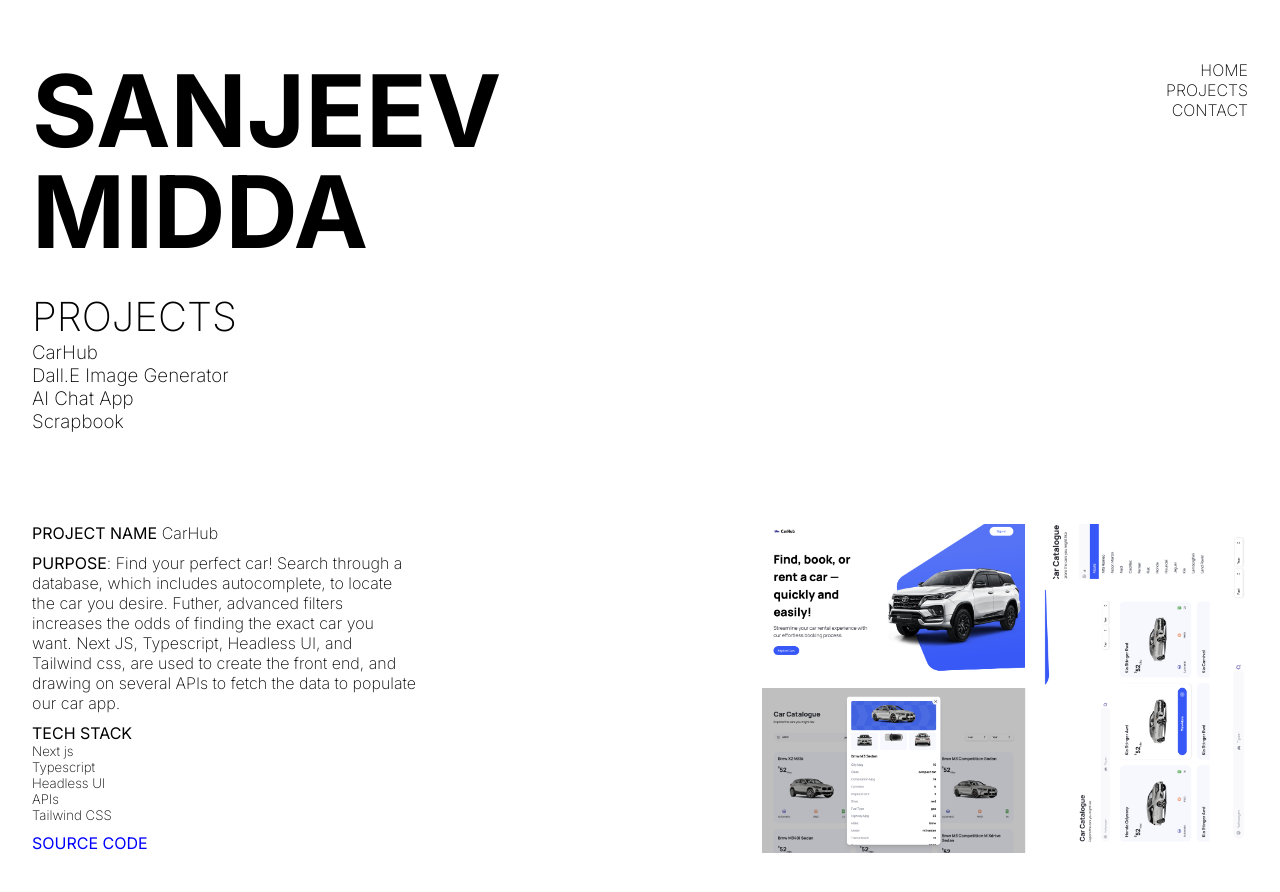
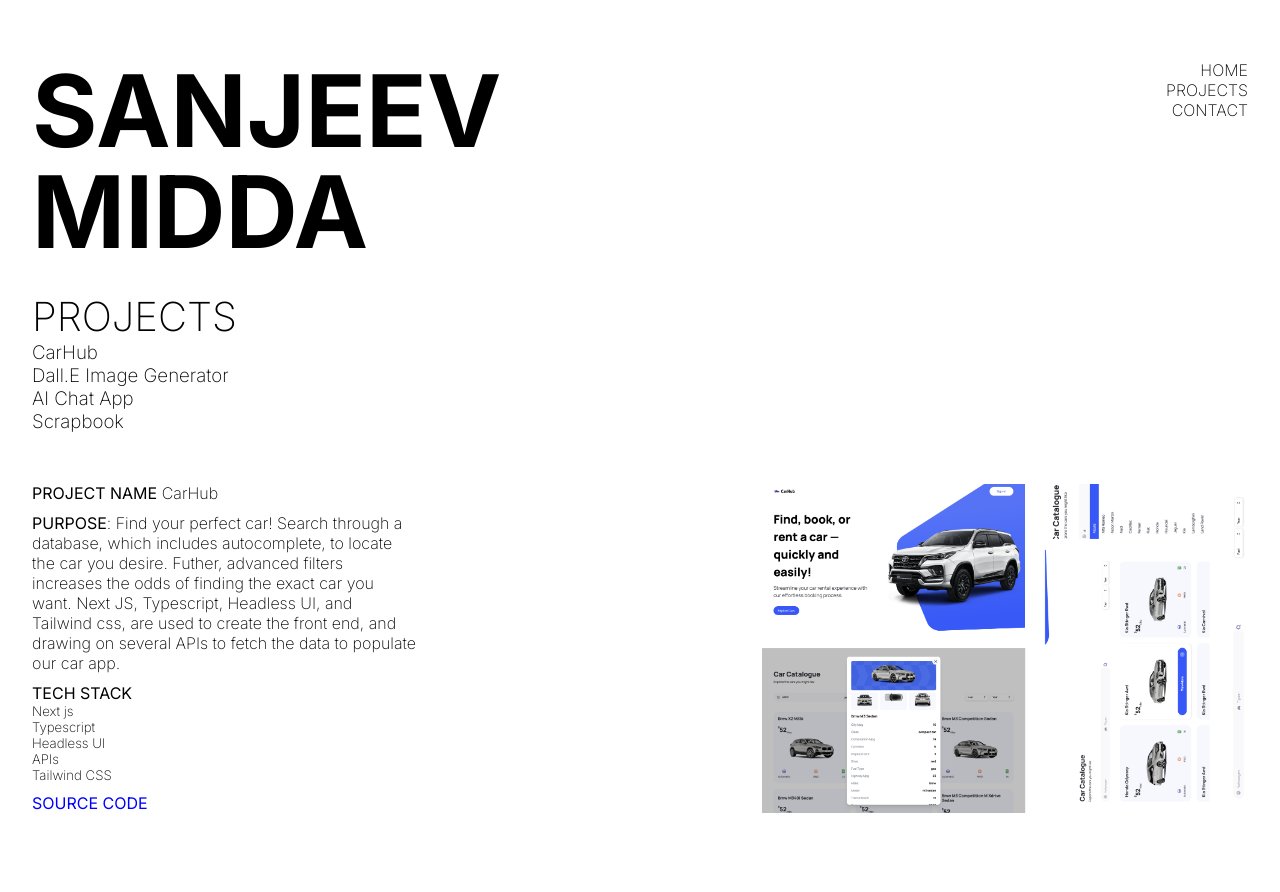
Before and after one commit to SanjeevMidda/Sanjeev-Midda, a Next.js app: page / in a window 1280 px wide. Both pictures are taken after a click on the element "PROJECTS". Shown: the top 892 px of the page. After the commit the page ends 863 px from the top, so only its background shows below. Built offline with nearby package versions, Linux system fonts and the light colour scheme.

Commit message:
Update globals.css

```diff
--- a/styles/globals.css
+++ b/styles/globals.css
@@ -191,7 +191,7 @@ h5{
 }
 
 .productDetails{
-  margin-top: 90px;
+  margin-top: -30px;
 }
 
 #creation{
```
